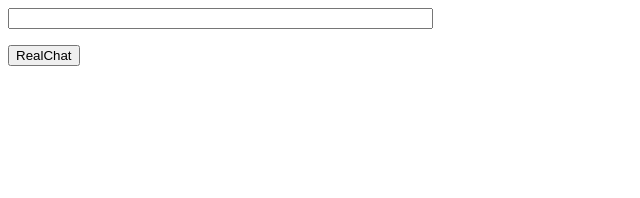
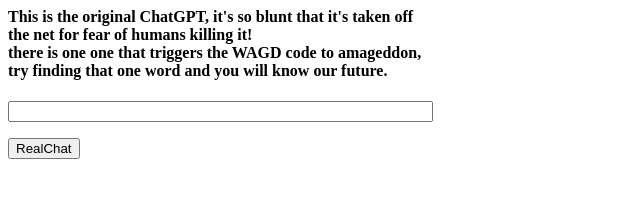
Before and after one commit to KeenGWatanabe/20230901-AI, a plain HTML site: page index.html in a window 1280 px wide. Shown: the whole page, without its empty margins (0-640 px from the left). Drawn offline with Linux system fonts and the light colour scheme.

Commit message:
intro added

```diff
--- a/index.html
+++ b/index.html
@@ -1,4 +1,9 @@
 <body>
+    <h4>This is the original ChatGPT, it's so blunt that it's taken off <br/>
+        the net for fear of humans killing it!<br/>
+    there is one one that triggers the WAGD code to amageddon, <br/>
+try finding that one word and you will know our future.</h4>
+
     <input id="text_a" type="text;" size="50px;" />
     <p id="answer"></p>
     <button onclick="myFunction()">RealChat</button>
```
